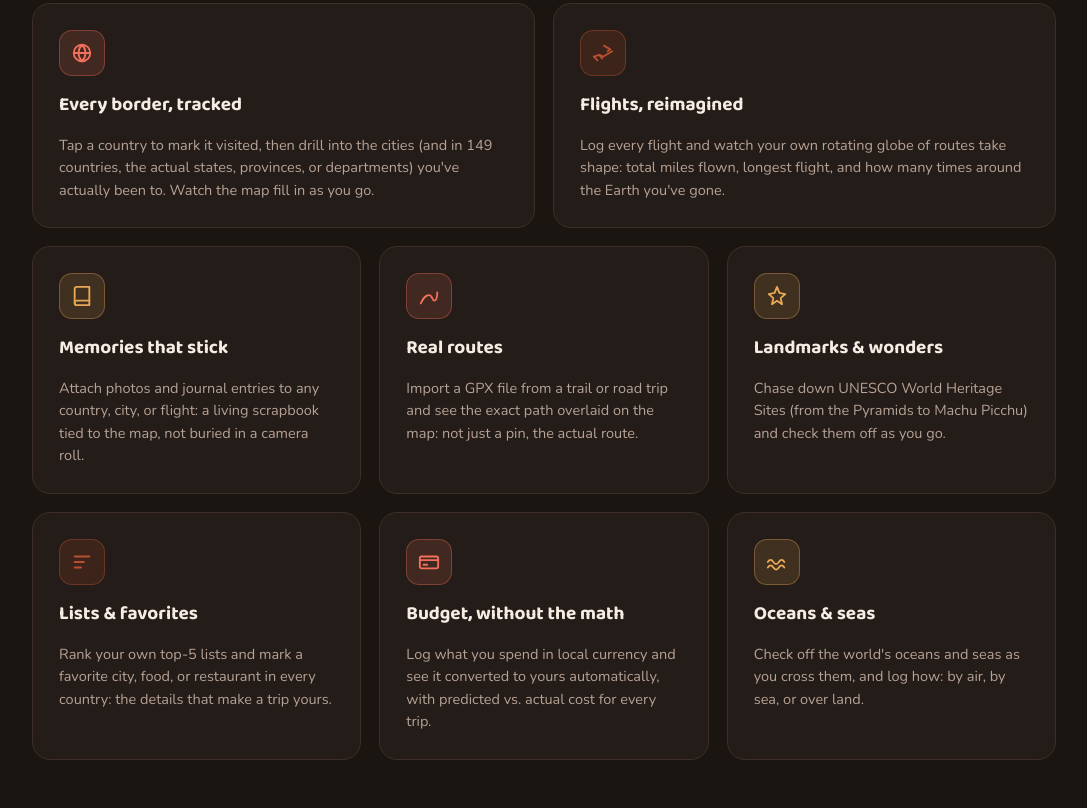
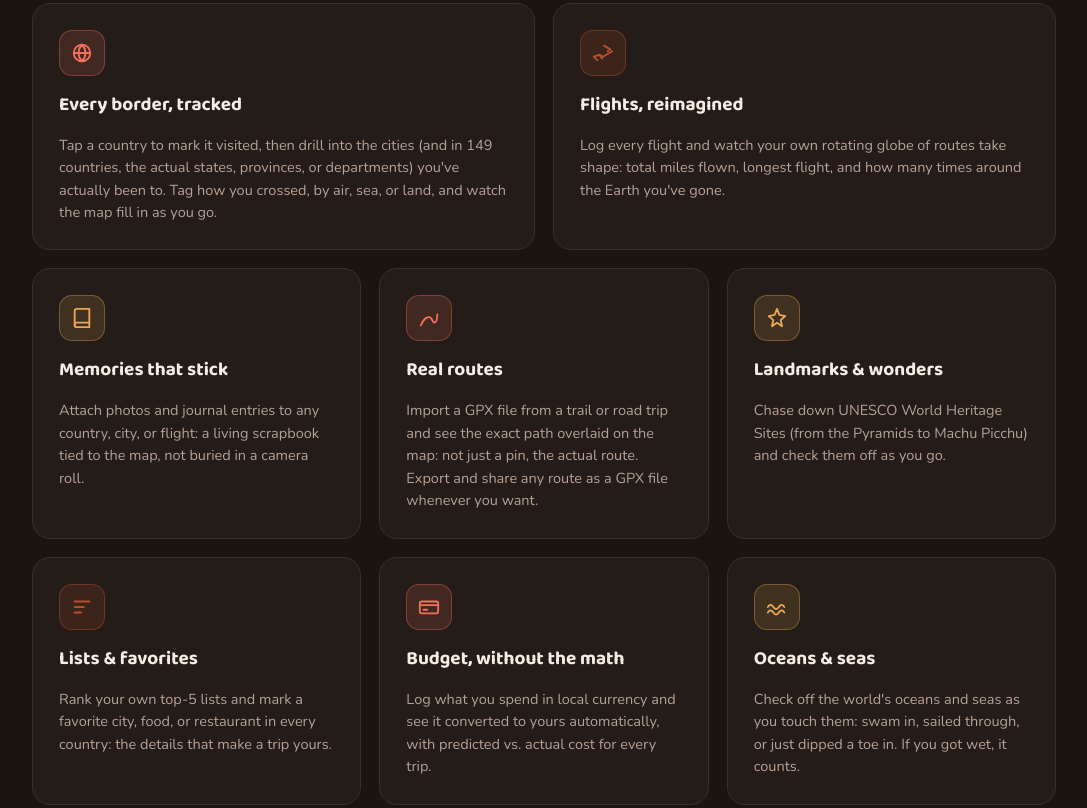
Before and after one commit to stephenhalper/borders-and-stories-site, a plain HTML site: page index.html in a window 1280 px wide. Shown: the part 1132-1940 px from the top of the page, without its empty margins (96-1183 px from the left). Drawn offline with nearby package versions, Linux system fonts and the light colour scheme.

Commit message:
Update landing page copy: border crossing tag, GPX sharing, seas framing
Co-Authored-By: Claude Sonnet 5 <noreply@anthropic.com>

```diff
--- a/index.html
+++ b/index.html
@@ -137,7 +137,7 @@
       <div class="card wide accent-coral">
         <div class="card-icon"><svg viewBox="0 0 24 24" fill="none" stroke="currentColor" stroke-width="2" stroke-linecap="round" stroke-linejoin="round"><circle cx="12" cy="12" r="9"/><path d="M3 12h18M12 3c2.5 2.6 3.8 6 3.8 9s-1.3 6.4-3.8 9c-2.5-2.6-3.8-6-3.8-9s1.3-6.4 3.8-9z"/></svg></div>
         <h3>Every border, tracked</h3>
-        <p>Tap a country to mark it visited, then drill into the cities (and in 149 countries, the actual states, provinces, or departments) you've actually been to. Watch the map fill in as you go.</p>
+        <p>Tap a country to mark it visited, then drill into the cities (and in 149 countries, the actual states, provinces, or departments) you've actually been to. Tag how you crossed, by air, sea, or land, and watch the map fill in as you go.</p>
       </div>
 
       <div class="card wide accent-terracotta">
@@ -155,7 +155,7 @@
       <div class="card accent-coral">
         <div class="card-icon"><svg viewBox="0 0 24 24" fill="none" stroke="currentColor" stroke-width="2" stroke-linecap="round" stroke-linejoin="round"><path d="M3 20c3-6 5-9 9-9s3 6 6 6 3-9 3-9"/></svg></div>
         <h3>Real routes</h3>
-        <p>Import a GPX file from a trail or road trip and see the exact path overlaid on the map: not just a pin, the actual route.</p>
+        <p>Import a GPX file from a trail or road trip and see the exact path overlaid on the map: not just a pin, the actual route. Export and share any route as a GPX file whenever you want.</p>
       </div>
 
       <div class="card accent-amber">
@@ -179,7 +179,7 @@
       <div class="card accent-amber">
         <div class="card-icon"><svg viewBox="0 0 24 24" fill="none" stroke="currentColor" stroke-width="2" stroke-linecap="round" stroke-linejoin="round"><path d="M2 12c2-3 4-3 6 0s4 3 6 0 4-3 6 0"/><path d="M2 18c2-3 4-3 6 0s4 3 6 0 4-3 6 0"/></svg></div>
         <h3>Oceans &amp; seas</h3>
-        <p>Check off the world's oceans and seas as you cross them, and log how: by air, by sea, or over land.</p>
+        <p>Check off the world's oceans and seas as you touch them: swam in, sailed through, or just dipped a toe in. If you got wet, it counts.</p>
       </div>
     </div>
   </div>
```
